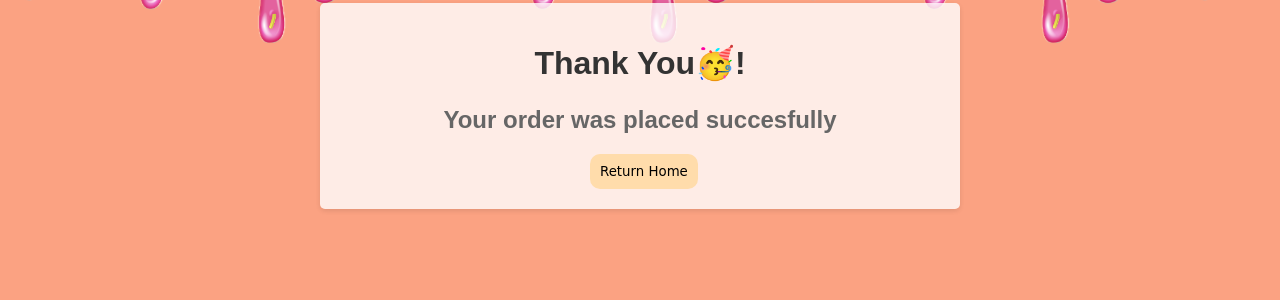
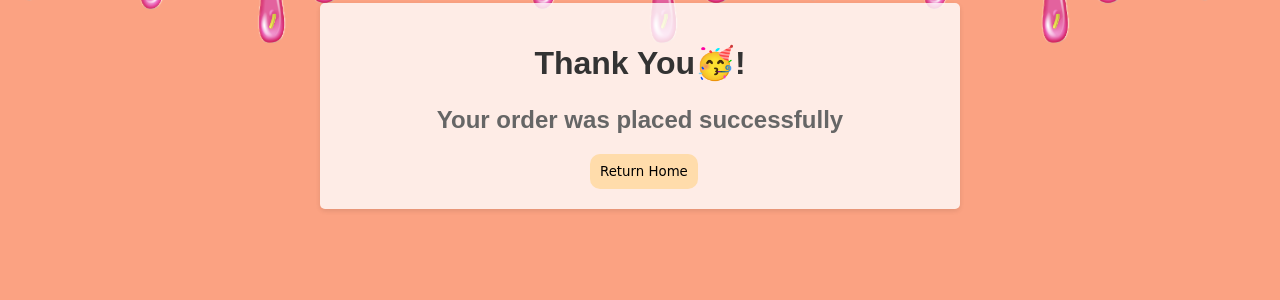
Before and after one commit to AdarshPuppala/Dough-licious-Cafe, a Django app: page /thankyou/ in a window 1280 px wide. Shown: the part 225-525 px from the top of the page. Run offline with Django 4.2, Linux system fonts and the light colour scheme.

Commit message:
Added Comment

```diff
--- a/store/templates/checkout.html
+++ b/store/templates/checkout.html
@@ -65,7 +65,7 @@
                 </tr>
               </thead>
               <tbody id="cart-items-table">
-                <!-- Cart items will be dynamically added here using JavaScript -->
+                <!-- Cart items will be dynamically added here using checkout.js -->
               </tbody>
             </table>
           </div>
--- a/store/templates/thankyou.html
+++ b/store/templates/thankyou.html
@@ -19,7 +19,7 @@
   <body>
     <div class="container">
       <h1>Thank You🥳!</h1>
-      <p class="confirmation">Your order was placed succesfully</p>
+      <p class="confirmation">Your order was placed successfully</p>
       <button class="return-home" onclick="location.href='{% url 'index' %}'">
         Return Home
       </button>
```
Also changed, not shown: db.sqlite3, store/migrations/0024_alter_blueberrycake_flavor_alter_bostoncream_flavor_and_more.py (added).
